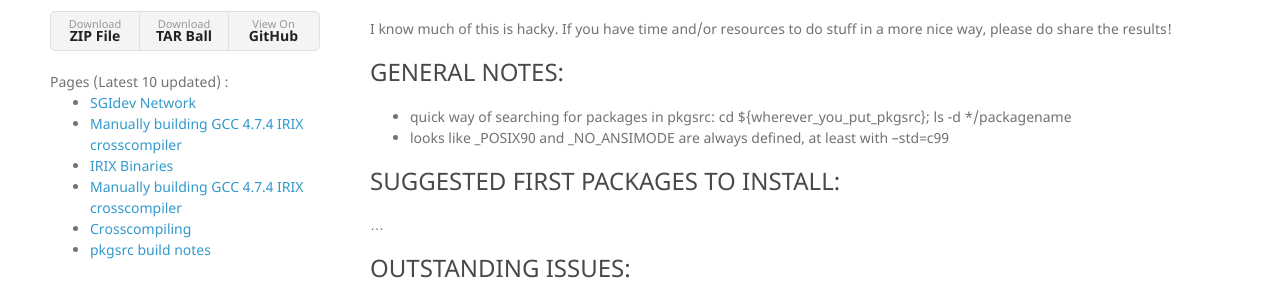
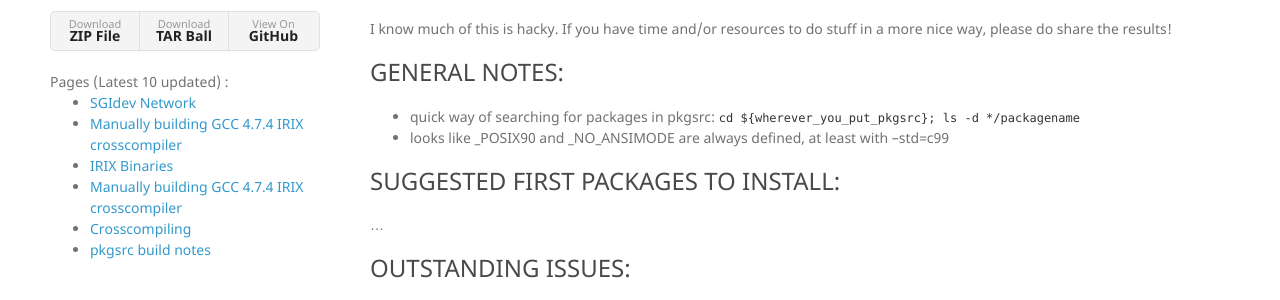
Before and after one commit to sgidevnet/sgidevnet.github.io, a Jekyll site: the page built from wiki/pkgsrc_build_notes.md, in a window 1280 px wide and 900 px high. Shown: the part 300-600 px from the top of the window. Built offline with Jekyll 4.4.1, drawn with Linux system fonts in a browser that asks for light colours; nearby versions of some CDN libraries; our own code applies the rules of GitHub Pages for plain Markdown files.

```diff
--- a/wiki/pkgsrc_build_notes.md
+++ b/wiki/pkgsrc_build_notes.md
@@ -11,7 +11,7 @@ stuff in a more nice way, please do share the results!
 
 ### GENERAL NOTES:
 
-- quick way of searching for packages in pkgsrc: cd ${wherever_you_put_pkgsrc}; ls -d */packagename
+- quick way of searching for packages in pkgsrc: `cd ${wherever_you_put_pkgsrc}; ls -d */packagename`
 - looks like _POSIX90 and _NO_ANSIMODE are always defined, at least with --std=c99
 
 ### SUGGESTED FIRST PACKAGES TO INSTALL:
```
